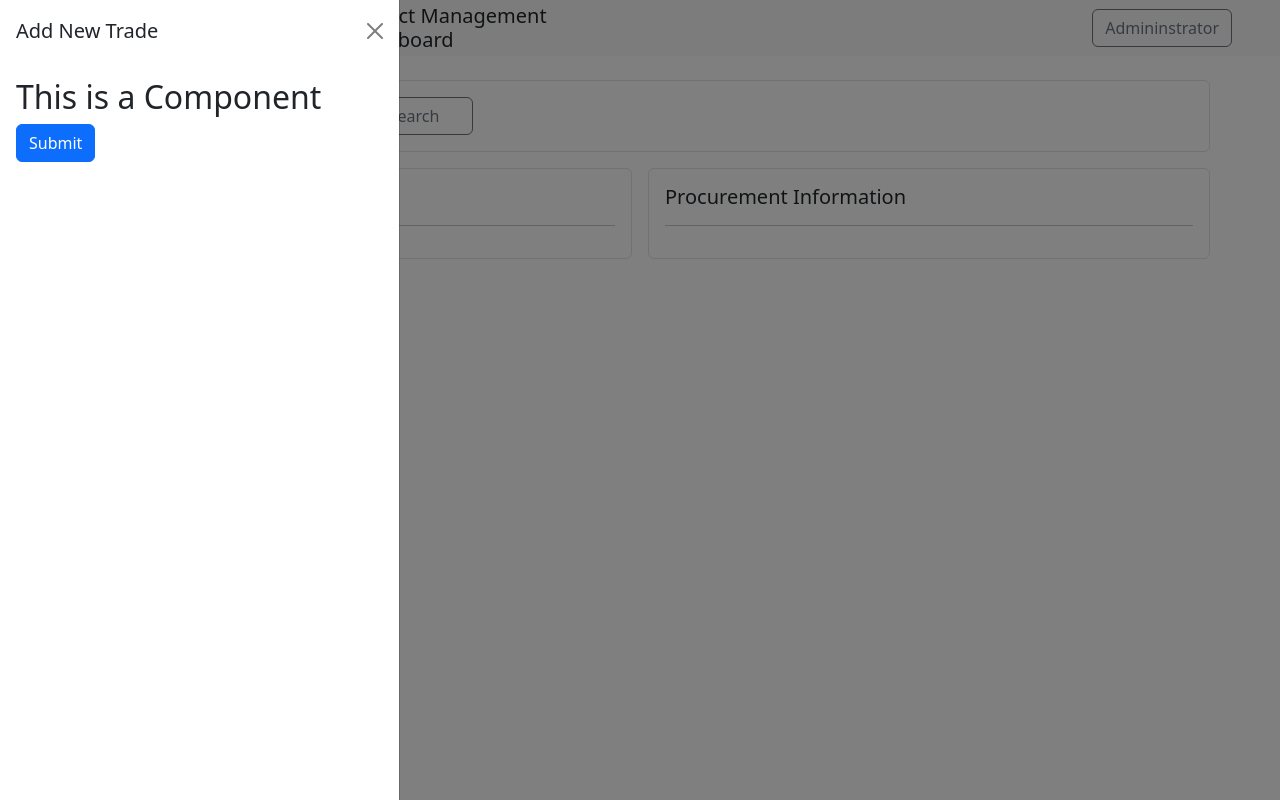
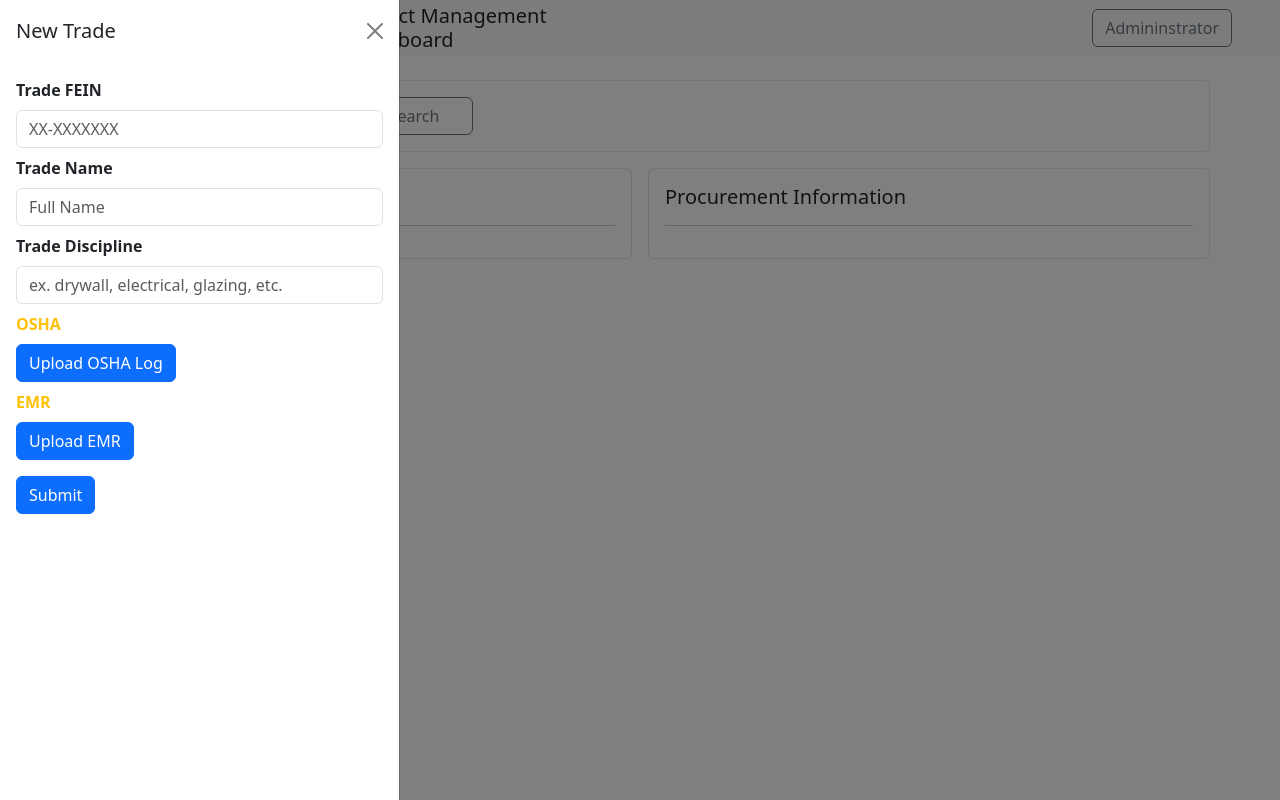
Before and after one commit to BuildingCore/SafetyDashboard, a React (Vite) app: page /admin in a window 1280 px wide. Both pictures are taken after a click on the button "Add Trade". Built offline with nearby package versions, Linux system fonts and the light colour scheme.

Commit message:
Updated UI within the Admin component.

```diff
--- /dev/null
+++ b/src/components/FormNewProject.jsx
@@ -0,0 +1,23 @@
+import { Form, Row, Col, Button, Dropdown } from "react-bootstrap"
+
+function FormNewProject() {
+  return (
+    <Form>
+        <Form.Group>
+            <Form.Label>Job #</Form.Label>
+            <Form.Control type="text" placeholder="XXXXXX" />
+        </Form.Group>
+        <Form.Group className="mt-2">
+            <Form.Label>Project Name</Form.Label>
+            <Form.Control type="text" placeholder="AMCE Center" />
+        </Form.Group>
+        <Form.Group className="mt-2">
+            <Form.Label>Project Type</Form.Label>
+            <Form.Control type="text" placeholder="data center, hospital, mixed-use, etc." />
+        </Form.Group>
+        <Button className="mt-3" variant='primary' type='submit'>Submit</Button>
+    </Form>
+  )
+}
+
+export default FormNewProject
--- /dev/null
+++ b/src/components/FormNewTrade.jsx
@@ -0,0 +1,63 @@
+import { Form, Row, Col, Button } from "react-bootstrap"
+
+function FormNewTrade() {
+  return (
+    <>
+        <Form>
+            <Form.Group>
+                <Form.Label className="fw-bolder">Trade FEIN</Form.Label>
+                <Form.Control type="text" placeholder="XX-XXXXXXX" />
+            </Form.Group>
+            <Form.Group className="mt-2">
+                <Form.Label className="fw-bolder">Trade Name</Form.Label>
+                <Form.Control type="text" placeholder="Full Name" />
+            </Form.Group>
+            <Form.Group className="mt-2">
+                <Form.Label className="fw-bolder">Trade Discipline</Form.Label>
+                <Form.Control type="text" placeholder="ex. drywall, electrical, glazing, etc." />
+            </Form.Group>
+            <Form.Group className="mt-2">
+                <Form.Label className="text-warning fw-bolder">OSHA</Form.Label>
+                <br />
+                <Button>Upload OSHA Log</Button>
+            </Form.Group>
+            <Form.Group className="mt-2">
+                <Form.Label className="text-warning fw-bolder">EMR</Form.Label>
+                <br />
+                <Button>Upload EMR</Button>
+            </Form.Group>
+            <Button className="mt-3" variant='primary' type='submit'>Submit</Button>
+        </Form>
+
+
+    </>
+  )
+}
+
+export default FormNewTrade
+
+
+
+
+
+// <Container className='justify-content-center'>
+//   <form onSubmit={handleSubmit}>
+//     <input type="text"
+//     value={inputName}
+//     onChange={handleChange}
+//      />
+//     <Button variant='warning' type='submit' disabled={loading}>
+//       {loading ? 'Submitting...' : 'Submit'}
+//     </Button>
+//   </form>
+
+//   {loading ? (
+//     <Spinner animation="border" variant="primary" />
+//   ): (
+//     <ul>
+//       {data.map((item) => (
+//         <li key={item.id}>{item.trade_name}</li> // Assuming 'id' and 'text' columns
+//       ))}
+//     </ul>
+//   )}
+// </Container>
--- a/src/routes/Admin.jsx
+++ b/src/routes/Admin.jsx
@@ -3,6 +3,10 @@ import { supabase } from '../client'
 import { Container, Row, Col, Button, Spinner, Offcanvas } from 'react-bootstrap'
 import "bootstrap/dist/css/bootstrap.min.css"
 import { Link } from 'react-router-dom'
+
+//Form Components
+import FormNewTrade from '../components/formNewTrade'
+import FormNewProject from '../components/formNewProject'
 
 function Admin() {
   //State Management
@@ -103,11 +107,13 @@ function Admin() {
       {/* Add New Trade Drawer */}
       <Offcanvas show={showTrade} onHide={handleClose} backdrop="static">
         <Offcanvas.Header closeButton>
-          <Offcanvas.Title>Add New Trade</Offcanvas.Title>
+          <Offcanvas.Title>New Trade</Offcanvas.Title>
         </Offcanvas.Header>
         <Offcanvas.Body>
-          <h2>This is a Component</h2>
-          <Button onClick={handleClose}>Submit</Button>
+
+          <FormNewTrade />
+          {/* <h2>This is a Component</h2>
+          <Button onClick={handleClose}>Submit</Button> */}
           {/* When the submit button is pushed the function needs to setShowTrade to false to close the modal and reset the inputs to empty strings */}
         </Offcanvas.Body>
       </Offcanvas>
@@ -115,41 +121,17 @@ function Admin() {
       {/* Add New Project Drawer */}
       <Offcanvas show={showProject} onHide={handleClosePjt} backdrop="static">
         <Offcanvas.Header closeButton>
-          <Offcanvas.Title>Add New Project</Offcanvas.Title>
+          <Offcanvas.Title>New Project</Offcanvas.Title>
         </Offcanvas.Header>
         <Offcanvas.Body>
-          <h2>This is a Component</h2>
-          <Button onClick={handleClosePjt}>Submit</Button>
+            <FormNewProject />
+          {/* <h2>This is a Component</h2>
+          <Button onClick={handleClosePjt}>Submit</Button> */}
           {/* When the submit button is pushed the function needs to setShowTrade to false to close the modal and reset the inputs to empty strings */}
         </Offcanvas.Body>
       </Offcanvas>
     </>
 
-
-
-
-
-      // <Container className='justify-content-center'>
-      //   <form onSubmit={handleSubmit}>
-      //     <input type="text"
-      //     value={inputName}
-      //     onChange={handleChange}
-      //      />
-      //     <Button variant='warning' type='submit' disabled={loading}>
-      //       {loading ? 'Submitting...' : 'Submit'}
-      //     </Button>
-      //   </form>
-
-      //   {loading ? (
-      //     <Spinner animation="border" variant="primary" />
-      //   ): (
-      //     <ul>
-      //       {data.map((item) => (
-      //         <li key={item.id}>{item.trade_name}</li> // Assuming 'id' and 'text' columns
-      //       ))}
-      //     </ul>
-      //   )}
-      // </Container>
   );
 }
 
--- a/src/routes/Home.jsx
+++ b/src/routes/Home.jsx
@@ -28,6 +28,7 @@ function Home() {
     setLoading(true)
     setSearch(true)
 
+    //Add No Input Error Message so a user can't just search
     try {
       const {data, error} = await supabase
       .from('subcontractor')
```
Also changed, not shown: src/components/UploadEMR.jsx (added, +18 -0 lines), src/components/UploadOSHA.jsx (added, +32 -0 lines).
